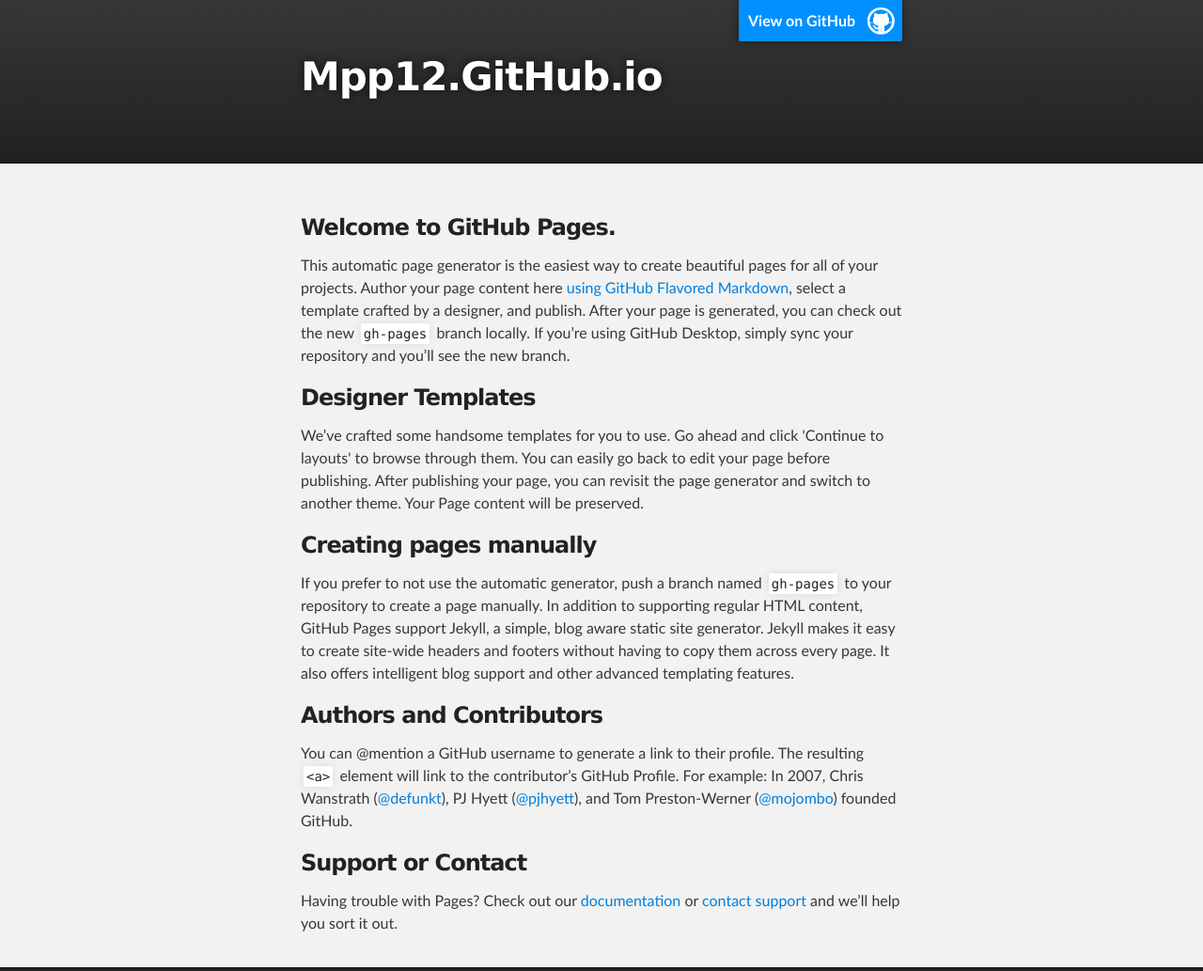
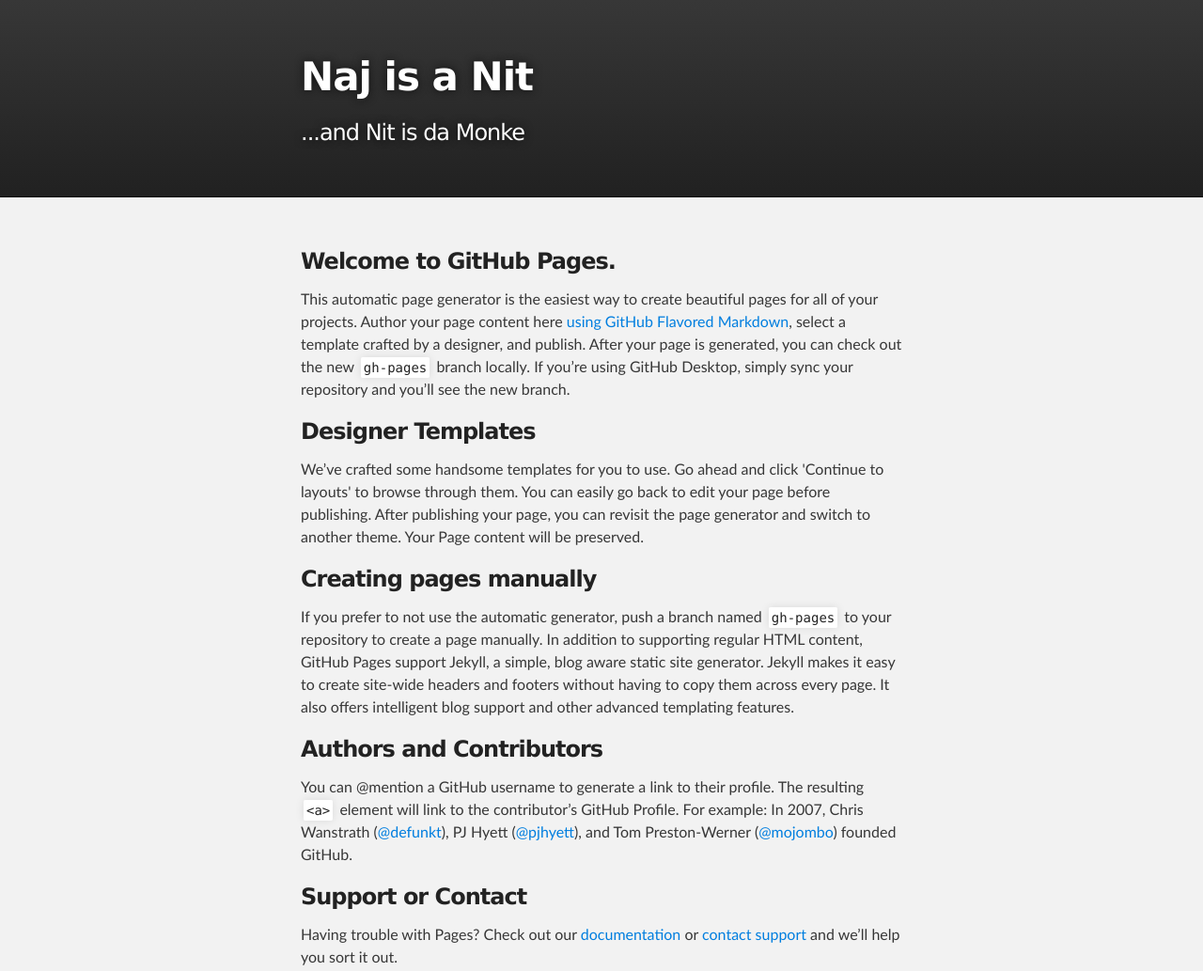
Before and after one commit to mpp12/mpp12.github.io, a plain HTML site: page index.html in a window 1280 px wide. Shown: the top 1033 px of the page at 94% size. Drawn offline with Linux system fonts and the light colour scheme.

Commit message:
Added a friendlier title and tagline.

```diff
--- a/index.html
+++ b/index.html
@@ -8,7 +8,7 @@
 
     <link rel="stylesheet" type="text/css" media="screen" href="stylesheets/stylesheet.css">
 
-    <title>Mpp12.GitHub.io</title>
+    <title>Naj is a Nit</title>
   </head>
 
   <body>
@@ -16,10 +16,8 @@
     <!-- HEADER -->
     <div id="header_wrap" class="outer">
         <header class="inner">
-          <a id="forkme_banner" href="https://github.com/mpp12">View on GitHub</a>
-
-          <h1 id="project_title">Mpp12.GitHub.io</h1>
-          <h2 id="project_tagline"></h2>
+          <h1 id="project_title">Naj is a Nit</h1>
+          <h2 id="project_tagline">...and Nit is da Monke</h2>
 
         </header>
     </div>
```
